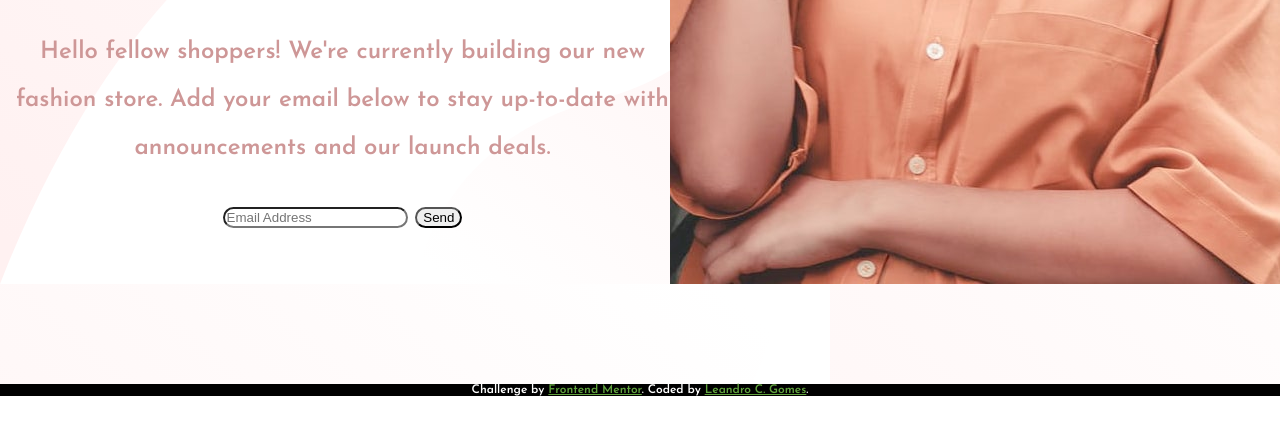
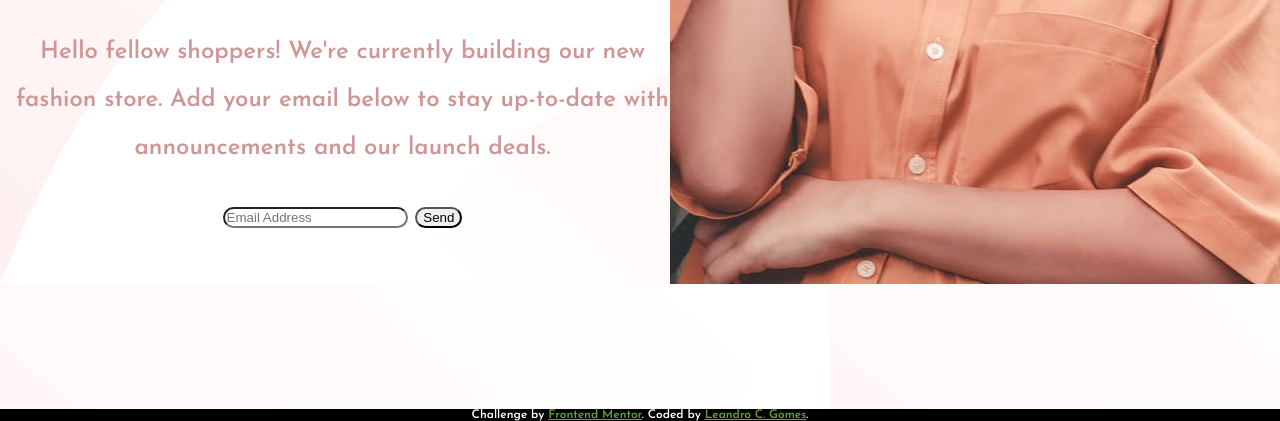
Before and after one commit to LeandroCastilhoGomes/base-apparel-coming-soon-page, a plain HTML site: page index.html in a window 1280 px wide. Shown: the part 516-937 px from the top of the page. Before the commit the page ends 912 px from the top, so only its background shows below. Drawn offline with Linux system fonts and the light colour scheme.

Commit message:
Alteração no height do main

```diff
--- a/style.css
+++ b/style.css
@@ -12,7 +12,7 @@ body {
 }
 
 main {
-    height: 900px;
+    height: 925px;
 }
 
 div {
```
